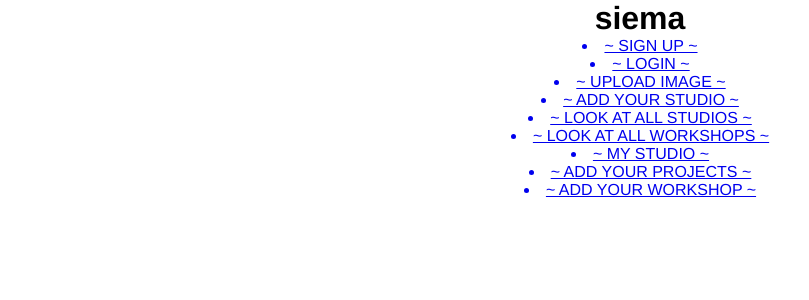
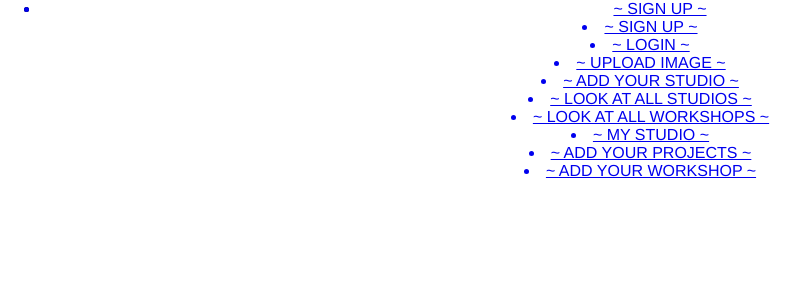
Before and after one commit to ewa-perlinska/React.js-studio-client, a React (Create React App) app: page / in a window 1280 px wide. Shown: the top 300 px of the page, without its empty margins (0-809 px from the left). Built offline with nearby package versions, Linux system fonts and the light colour scheme.

Commit message:
Add toolbar component

```diff
--- a/src/App.js
+++ b/src/App.js
@@ -12,12 +12,12 @@ import UpdateStudioContainer from "./components/Studio/UpdateStudioContainer";
 import CreateProjectContainer from "./components/Project/CreateProjectContainer";
 import CreateWorkshopContainer from "./components/Workshop/CreateWorkshopContainer";
 import WorkshopListContainer from "./components/Workshop/WorkshopListContainer";
-
+import Toolbar from "./components/Toolbar/Toolbar";
 function App() {
   return (
     <div className="App">
-      <h1>siema</h1>
       <Router>
+        <Toolbar></Toolbar>
         <Link to="/signup">
           <li>~ SIGN UP ~ </li>
         </Link>
--- /dev/null
+++ b/src/components/Toolbar/Toolbar.js
@@ -0,0 +1,23 @@
+import React from "react";
+import { Link } from "react-router-dom";
+
+const toolbar = props => (
+  <header>
+    <nav>
+      <div></div>
+      <div></div>
+      <div>
+        <ul>
+          <li>
+            {" "}
+            <Link to="/signup">
+              <li>~ SIGN UP ~ </li>
+            </Link>
+          </li>
+        </ul>
+      </div>
+    </nav>
+  </header>
+);
+
+export default toolbar;
```
